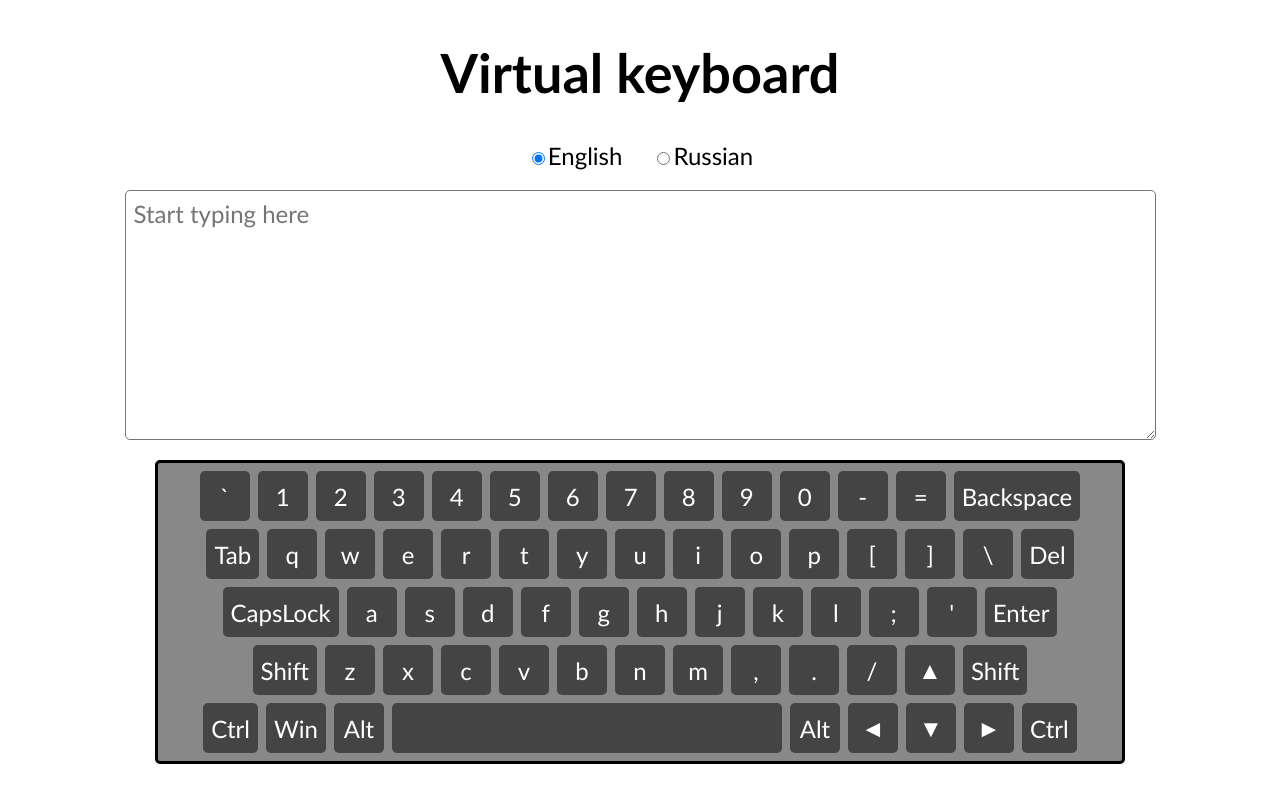
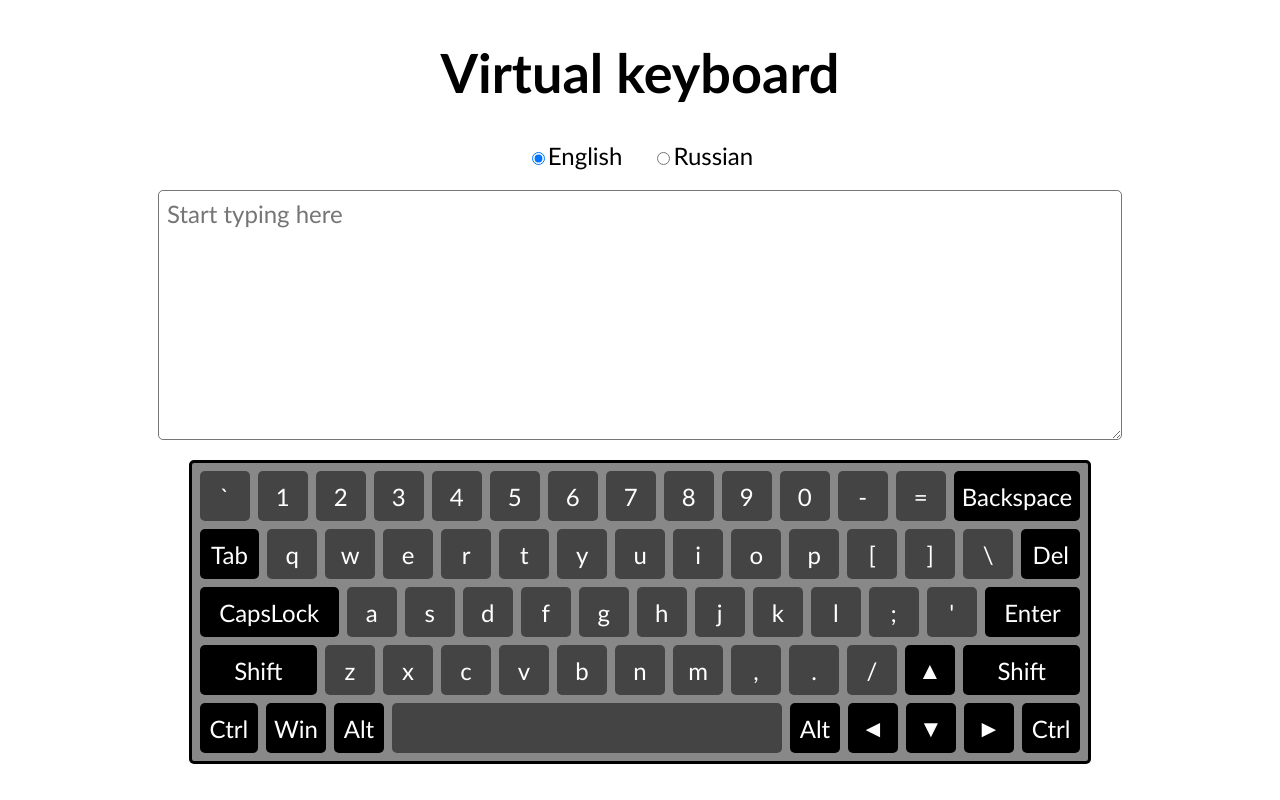
Before and after one commit to BiarezKseniya/virtual-keyboard, a website: page index.html in a window 1280 px wide. Drawn offline with Linux system fonts and the light colour scheme.

Commit message:
fix: change keyboard layout

```diff
--- a/script.js
+++ b/script.js
@@ -43,7 +43,7 @@ function createLayout() {
 
   const typingArea = document.createElement('textarea');
   typingArea.setAttribute('rows', '8');
-  typingArea.setAttribute('cols', '75');
+  typingArea.setAttribute('cols', '70');
   typingArea.setAttribute('placeholder', 'Start typing here');
   typingArea.setAttribute('id', 'typing-area');
 
--- a/styles.css
+++ b/styles.css
@@ -44,7 +44,7 @@
     background: #888888;
     border: 3px solid black;
     box-sizing: border-box;
-    width: 970px;
+    width: fit-content;
     padding: 0.5rem;
     gap: 0.5rem;
 }
@@ -77,11 +77,6 @@
     background-color:#96d9c3;
 }
 
-.keyboard__key_color-add {
-    background-color: black;
-    font-weight: 600;
-}
-
 .keyboard__key.space {
     width: 390px;
 }
@@ -99,3 +94,33 @@
     background-color:#04b87c;
     border-radius: 15px;
 }
+
+.tab,
+.delete,
+.capslock,
+.enter,
+.shiftleft,
+.shiftright,
+.controlleft,
+.controlright {
+    flex-grow: 1;
+}
+
+.tab,
+.delete,
+.capslock,
+.enter,
+.shiftleft,
+.shiftright,
+.controlleft,
+.controlright,
+.backspace,
+.metaleft,
+.altleft,
+.altright,
+.arrowleft,
+.arrowright,
+.arrowup,
+.arrowdown {
+    background-color: black;
+}
```
